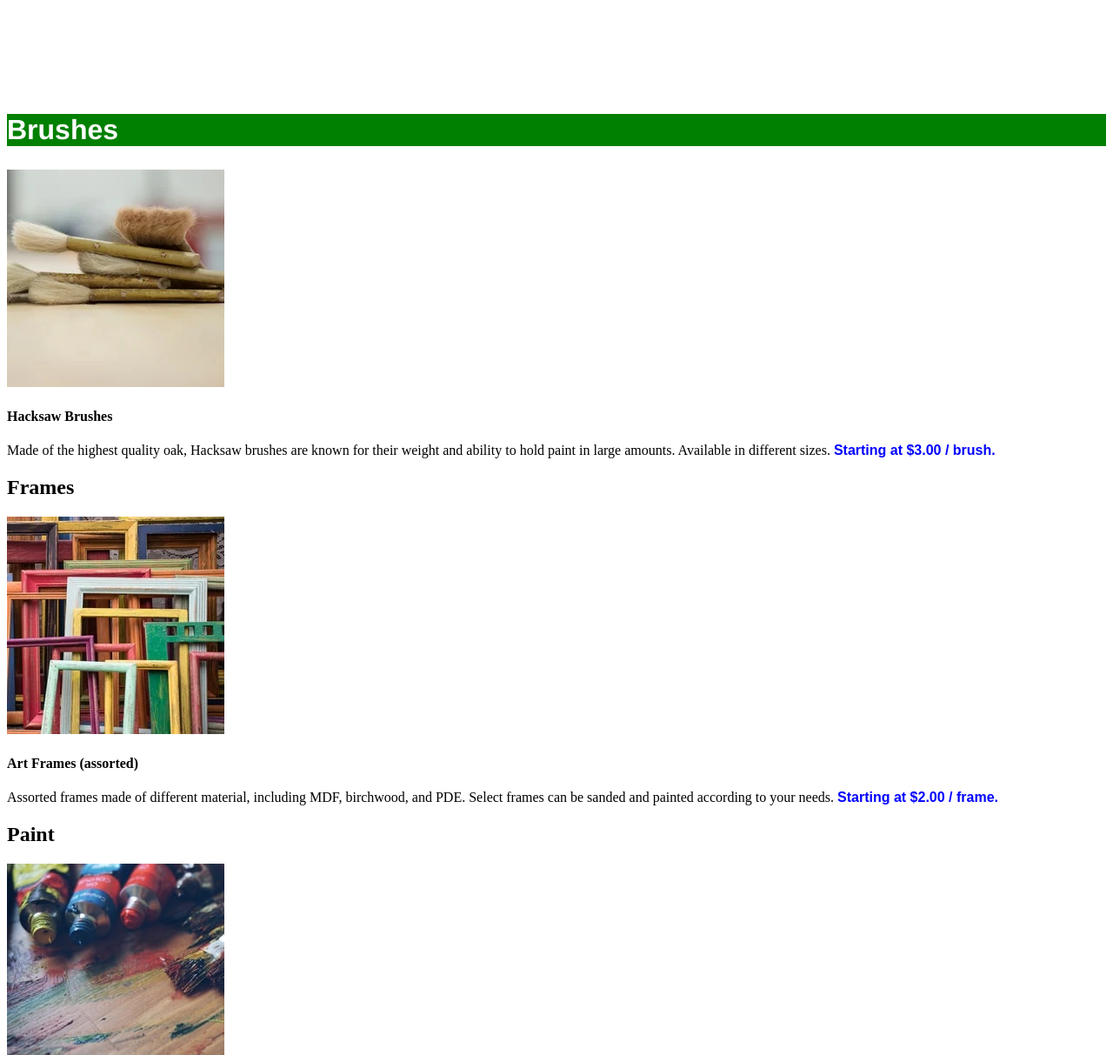
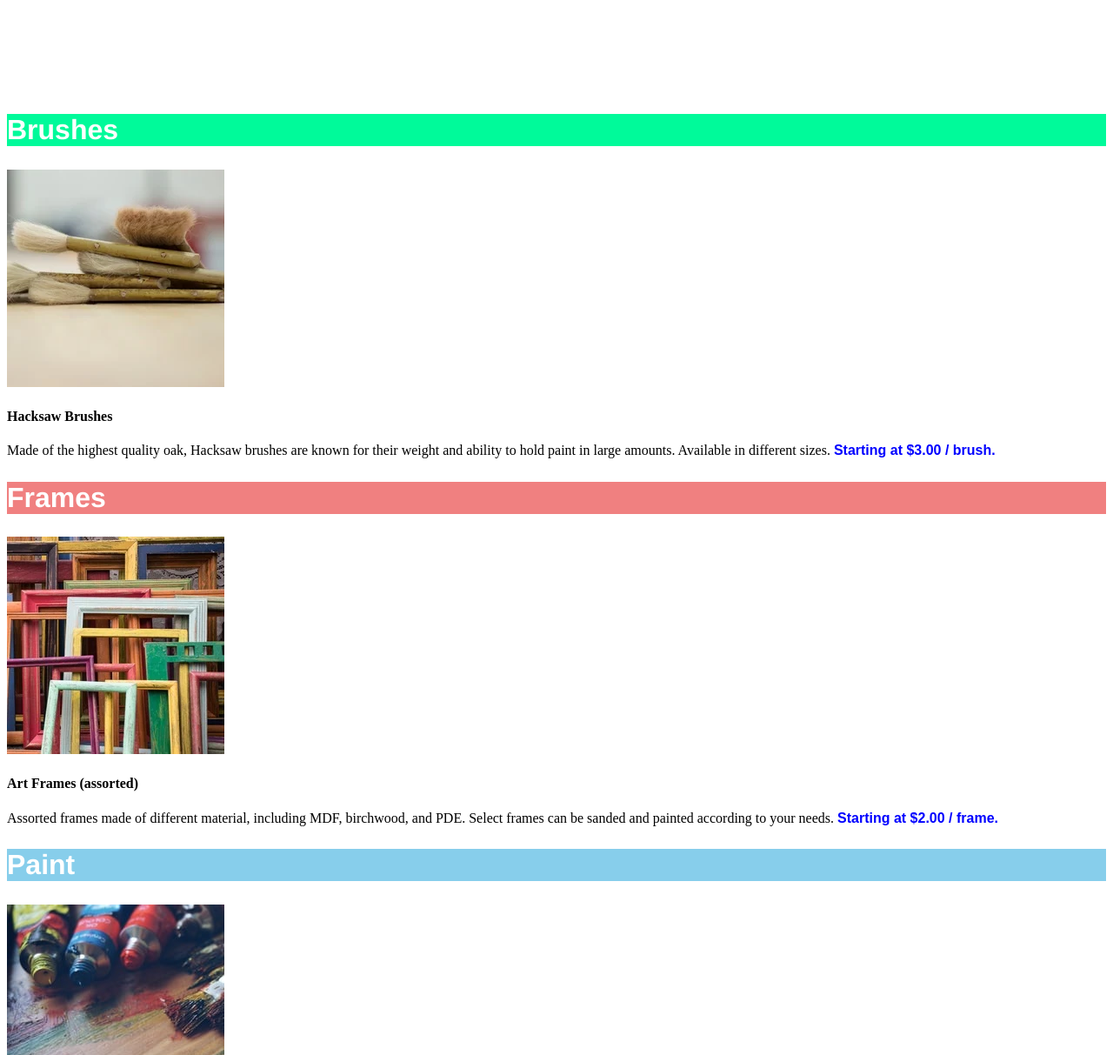
Before and after one commit to BSM24/Dasmoto-s-Arts-Crafts, a plain HTML site: page index.html in a window 1280 px wide. Shown: the part 621-1834 px from the top of the page at 87% size. Drawn offline with Linux system fonts and the light colour scheme.

Commit message:
almost done

```diff
--- a/index.html
+++ b/index.html
@@ -13,7 +13,7 @@
     </div>
     <section>
         <article>
-            <h2 class="brushes">Brushes</h2>
+            <h2 class="brushes miniheadings">Brushes</h2>
             <img src="hacksaw.jpg" alt="brushes" />
             <h4>Hacksaw Brushes</h4>
             <p>Made of the highest quality oak, Hacksaw brushes are known for their weight and ability to hold paint
@@ -22,7 +22,7 @@
         </article>
 
         <article>
-            <h2>Frames</h2>
+            <h2 class="frame miniheadings">Frames</h2>
             <img src="frames.jpg" alt="frames" />
             <h4>Art Frames (assorted)</h4>
             <p>Assorted frames made of different material, including MDF, birchwood, and PDE.
@@ -31,7 +31,7 @@
         </article>
 
         <article>
-            <h2>Paint</h2>
+            <h2 class="paint miniheadings">Paint</h2>
             <img src="finnish.jpeg" alt="paint" />
             <h4>Clean Finnish Paint</h4>
             <p>Imported paint from Finland. Over 256 colors available in-store,
--- a/styles.css
+++ b/styles.css
@@ -5,18 +5,20 @@
     font-family: -apple-system, BlinkMacSystemFont, 'Segoe UI', Roboto, Oxygen, Ubuntu, Cantarell, 'Open Sans', 'Helvetica Neue', sans-serif;
     text-align: center;
 }
-.brushes {
-    background-color: green;
+.miniheadings {
     font-size: 32px;
     font-family: Helvetica;
     color: white;
     font-weight: bold;
 }
-
+.brushes {
+    background-color: mediumspringgreen;
+}
 .frame {
     background-color: lightcoral;
-    color: white;
-
+}
+.paint {
+    background-color: skyblue;
 }
 .price {
     color: blue;
```
